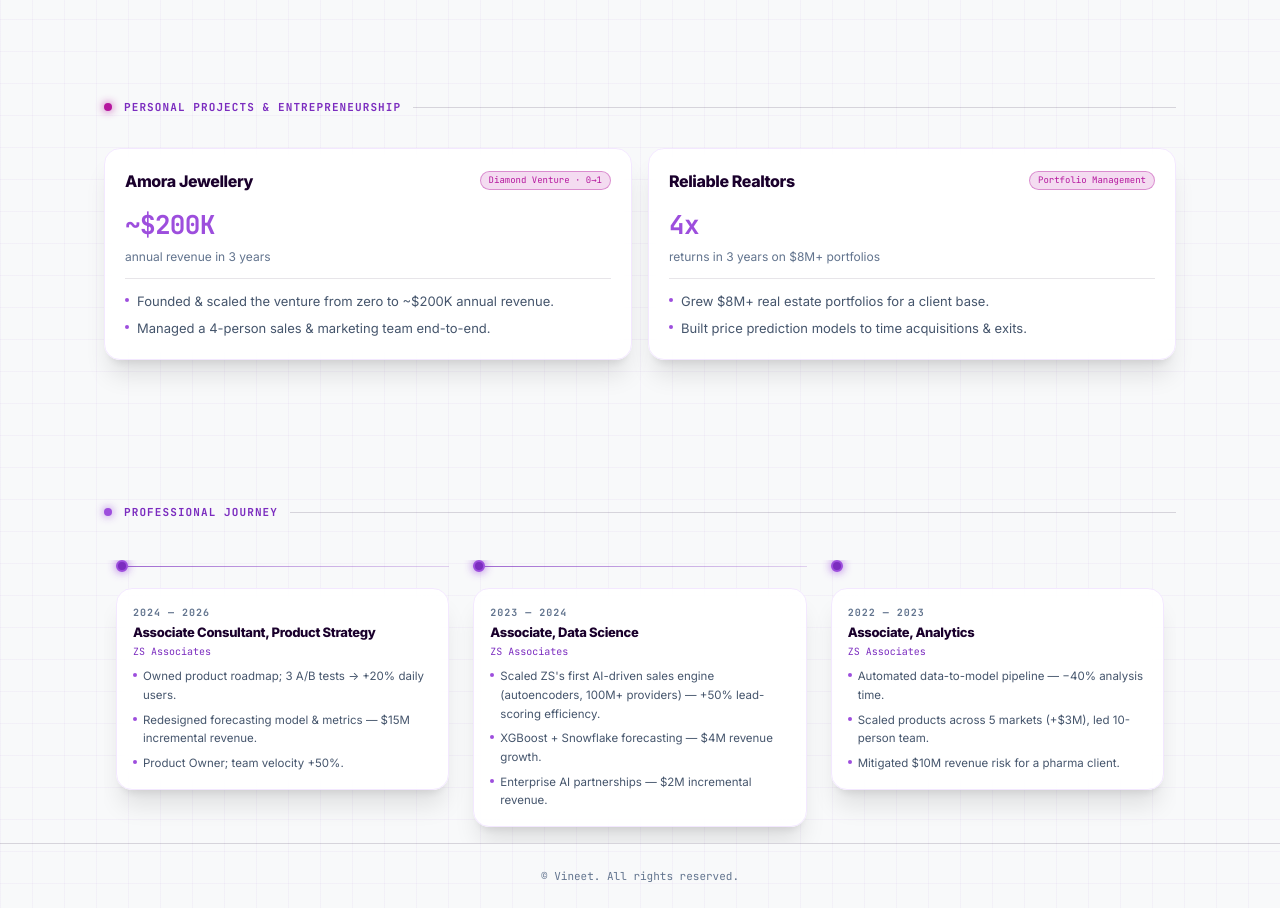
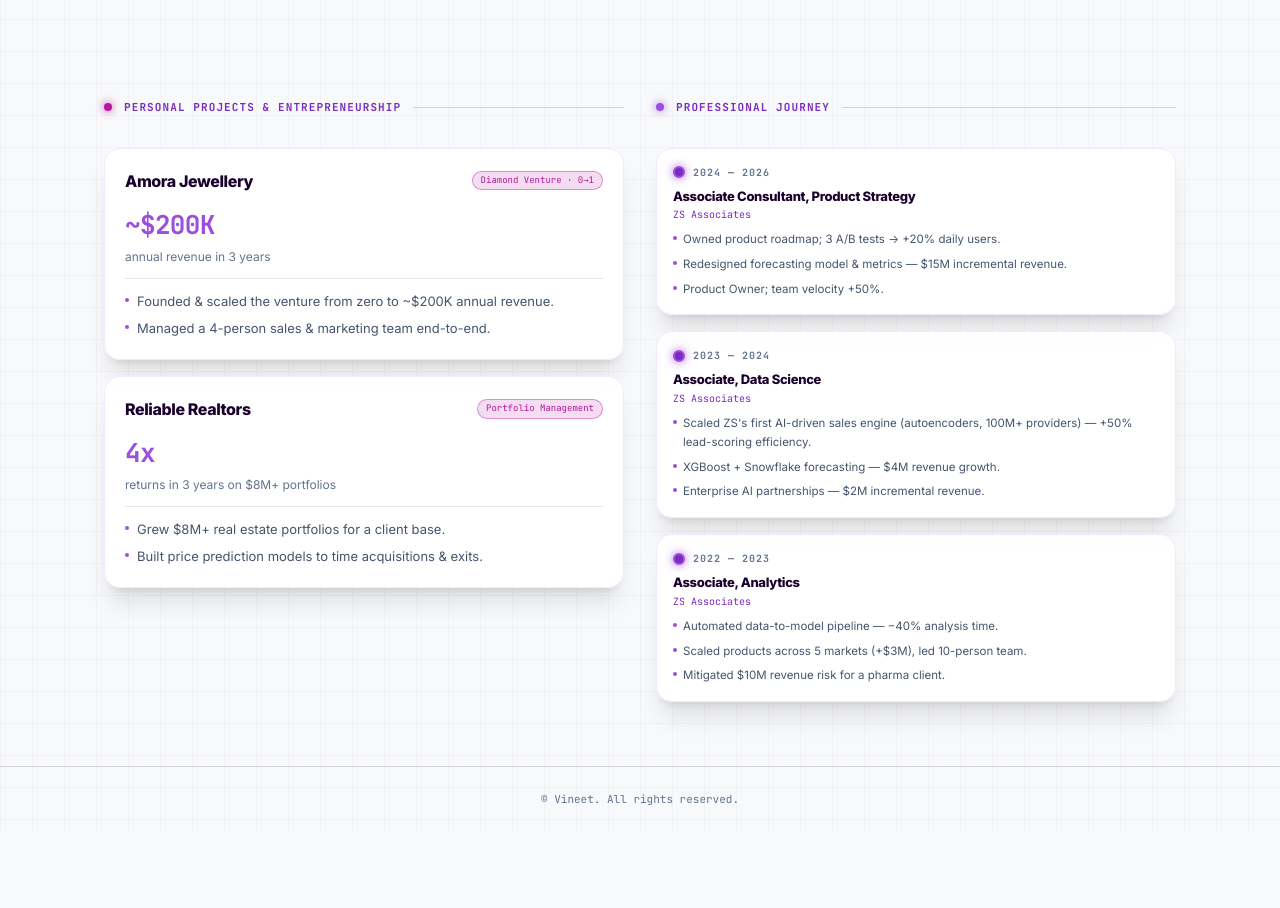
Before and after one commit to VineetAgarwal013/vineet-portfolio, a React (Vite) app: page / in a window 1280 px wide. Shown: the part 781-1689 px from the top of the page. After the commit the page ends 1613 px from the top, so only its background shows below. Built offline with nearby package versions, Linux system fonts and the light colour scheme.

Commit message:
Show Professional Journey beside AI projects in two-column section

```diff
--- a/src/App.tsx
+++ b/src/App.tsx
@@ -1,6 +1,5 @@
 import { useState } from "react";
 import Footer from "./components/dex/Footer";
-import Journey from "./components/dex/Journey";
 import Landing from "./components/dex/Landing";
 import ProjectDexModal from "./components/dex/ProjectDexModal";
 import Ventures from "./components/dex/Ventures";
@@ -18,7 +17,6 @@ export default function App() {
       />
 
       <Ventures />
-      <Journey />
       <Footer />
 
       {chatOpen && <ProjectDexModal onClose={() => setChatOpen(false)} />}
--- a/src/components/dex/Journey.tsx
+++ /dev/null
@@ -1,100 +0,0 @@
-import { motion } from "framer-motion";
-
-export type JourneyEntry = {
-  period: string;
-  role: string;
-  org: string;
-  points: string[];
-};
-
-export const JOURNEY: JourneyEntry[] = [
-  {
-    period: "2024 — 2026",
-    role: "Associate Consultant, Product Strategy",
-    org: "ZS Associates",
-    points: [
-      "Owned product roadmap; 3 A/B tests → +20% daily users.",
-      "Redesigned forecasting model & metrics — $15M incremental revenue.",
-      "Product Owner; team velocity +50%.",
-    ],
-  },
-  {
-    period: "2023 — 2024",
-    role: "Associate, Data Science",
-    org: "ZS Associates",
-    points: [
-      "Scaled ZS's first AI-driven sales engine (autoencoders, 100M+ providers) — +50% lead-scoring efficiency.",
-      "XGBoost + Snowflake forecasting — $4M revenue growth.",
-      "Enterprise AI partnerships — $2M incremental revenue.",
-    ],
-  },
-  {
-    period: "2022 — 2023",
-    role: "Associate, Analytics",
-    org: "ZS Associates",
-    points: [
-      "Automated data-to-model pipeline — −40% analysis time.",
-      "Scaled products across 5 markets (+$3M), led 10-person team.",
-      "Mitigated $10M revenue risk for a pharma client.",
-    ],
-  },
-];
-
-export default function Journey() {
-  return (
-    <section id="journey" className="scroll-mt-24">
-      <div className="mx-auto w-full max-w-6xl px-6 pt-20 md:px-10">
-        <motion.div
-          initial={{ opacity: 0, y: 16 }}
-          whileInView={{ opacity: 1, y: 0 }}
-          viewport={{ once: true }}
-          transition={{ duration: 0.5 }}
-        >
-          <div className="flex items-center gap-3">
-            <span className="h-2 w-2 rounded-full bg-vp-strong shadow-[0_0_8px_rgba(157,78,221,0.9)]" />
-            <h2 className="font-mono text-[11px] font-bold uppercase tracking-widest text-vp">
-              Professional Journey
-            </h2>
-            <span className="h-px flex-1 bg-[#1a002c]/15" />
-          </div>
-
-          <div className="dex-scroll mt-10 overflow-x-auto pb-4">
-            <div className="flex min-w-[940px] items-stretch">
-              {JOURNEY.map((entry, i) => (
-                <div key={entry.role} className="flex flex-1 items-start">
-                  <div className="flex w-full flex-col items-center px-3">
-                    <div className="flex w-full items-center">
-                      <span
-                        className={`h-3 w-3 shrink-0 rounded-full border-2 border-vp-strong bg-vp shadow-[0_0_10px_rgba(157,78,221,0.9)]`}
-                      />
-                      {i < JOURNEY.length - 1 && (
-                        <span className="h-px flex-1 bg-gradient-to-r from-vp/70 via-vp/40 to-vp/20" />
-                      )}
-                    </div>
-                    <div className="mt-4 flex h-full flex-col rounded-2xl border border-purple-100 bg-white/90 p-4 shadow-xl backdrop-blur-md transition-colors hover:border-purple-200">
-                      <p className="font-mono text-[10px] font-bold tracking-widest text-slate-500">
-                        {entry.period}
-                      </p>
-                      <h3 className="mt-1 text-[13px] font-extrabold leading-snug tracking-tight text-[#1a002c]">
-                        {entry.role}
-                      </h3>
-                      <p className="mt-0.5 font-mono text-[10px] text-vp">{entry.org}</p>
-                      <ul className="mt-2 space-y-1.5">
-                        {entry.points.map((p) => (
-                          <li key={p} className="flex gap-1.5 text-[11.5px] leading-relaxed text-slate-600">
-                            <span className="mt-[6px] h-1 w-1 shrink-0 rounded-full bg-vp-strong" />
-                            {p}
-                          </li>
-                        ))}
-                      </ul>
-                    </div>
-                  </div>
-                </div>
-              ))}
-            </div>
-          </div>
-        </motion.div>
-      </div>
-    </section>
-  );
-}
--- a/src/components/dex/Ventures.tsx
+++ b/src/components/dex/Ventures.tsx
@@ -23,10 +23,44 @@ const VENTURES = [
   },
 ];
 
+const JOURNEY = [
+  {
+    period: "2024 — 2026",
+    role: "Associate Consultant, Product Strategy",
+    org: "ZS Associates",
+    points: [
+      "Owned product roadmap; 3 A/B tests → +20% daily users.",
+      "Redesigned forecasting model & metrics — $15M incremental revenue.",
+      "Product Owner; team velocity +50%.",
+    ],
+  },
+  {
+    period: "2023 — 2024",
+    role: "Associate, Data Science",
+    org: "ZS Associates",
+    points: [
+      "Scaled ZS's first AI-driven sales engine (autoencoders, 100M+ providers) — +50% lead-scoring efficiency.",
+      "XGBoost + Snowflake forecasting — $4M revenue growth.",
+      "Enterprise AI partnerships — $2M incremental revenue.",
+    ],
+  },
+  {
+    period: "2022 — 2023",
+    role: "Associate, Analytics",
+    org: "ZS Associates",
+    points: [
+      "Automated data-to-model pipeline — −40% analysis time.",
+      "Scaled products across 5 markets (+$3M), led 10-person team.",
+      "Mitigated $10M revenue risk for a pharma client.",
+    ],
+  },
+];
+
 export default function Ventures() {
   return (
     <section id="ventures" className="scroll-mt-24">
       <div className="mx-auto w-full max-w-6xl px-6 pb-16 pt-20 md:px-10">
+        <div className="grid grid-cols-1 gap-10 lg:grid-cols-2 lg:gap-8">
           <motion.div
             initial={{ opacity: 0, y: 16 }}
             whileInView={{ opacity: 1, y: 0 }}
@@ -41,14 +75,16 @@ export default function Ventures() {
               <span className="h-px flex-1 bg-[#1a002c]/15" />
             </div>
 
-          <div className="mt-8 grid grid-cols-1 gap-4 md:grid-cols-2">
+            <div className="mt-8 grid grid-cols-1 gap-4">
               {VENTURES.map((v) => (
                 <div
                   key={v.name}
                   className="rounded-2xl border border-purple-100 bg-white/90 p-5 shadow-xl backdrop-blur-md transition-colors hover:border-purple-200"
                 >
                   <div className="flex flex-wrap items-center justify-between gap-2">
-                  <h3 className="text-base font-extrabold tracking-tight text-[#1a002c]">{v.name}</h3>
+                    <h3 className="text-base font-extrabold tracking-tight text-[#1a002c]">
+                      {v.name}
+                    </h3>
                     <span className="rounded-full border border-magenta/40 bg-magenta/15 px-2 py-0.5 font-mono text-[9px] text-magenta">
                       {v.tag}
                     </span>
@@ -69,6 +105,50 @@ export default function Ventures() {
               ))}
             </div>
           </motion.div>
+
+          <motion.div
+            initial={{ opacity: 0, y: 16 }}
+            whileInView={{ opacity: 1, y: 0 }}
+            viewport={{ once: true }}
+            transition={{ duration: 0.5, delay: 0.1 }}
+          >
+            <div className="flex items-center gap-3">
+              <span className="h-2 w-2 rounded-full bg-vp-strong shadow-[0_0_8px_rgba(157,78,221,0.9)]" />
+              <h2 className="font-mono text-[11px] font-bold uppercase tracking-widest text-vp">
+                Professional Journey
+              </h2>
+              <span className="h-px flex-1 bg-[#1a002c]/15" />
+            </div>
+
+            <div className="mt-8 space-y-4">
+              {JOURNEY.map((entry) => (
+                <div
+                  key={entry.role}
+                  className="rounded-2xl border border-purple-100 bg-white/90 p-4 shadow-xl backdrop-blur-md transition-colors hover:border-purple-200"
+                >
+                  <div className="flex items-center gap-2">
+                    <span className="h-3 w-3 shrink-0 rounded-full border-2 border-vp-strong bg-vp shadow-[0_0_10px_rgba(157,78,221,0.9)]" />
+                    <p className="font-mono text-[10px] font-bold tracking-widest text-slate-500">
+                      {entry.period}
+                    </p>
+                  </div>
+                  <h3 className="mt-2 text-[13px] font-extrabold leading-snug tracking-tight text-[#1a002c]">
+                    {entry.role}
+                  </h3>
+                  <p className="mt-0.5 font-mono text-[10px] text-vp">{entry.org}</p>
+                  <ul className="mt-2 space-y-1.5">
+                    {entry.points.map((p) => (
+                      <li key={p} className="flex gap-1.5 text-[11.5px] leading-relaxed text-slate-600">
+                        <span className="mt-[6px] h-1 w-1 shrink-0 rounded-full bg-vp-strong" />
+                        {p}
+                      </li>
+                    ))}
+                  </ul>
+                </div>
+              ))}
+            </div>
+          </motion.div>
+        </div>
       </div>
     </section>
   );
```
Lines whose indentation alone changed are shown as unchanged.
